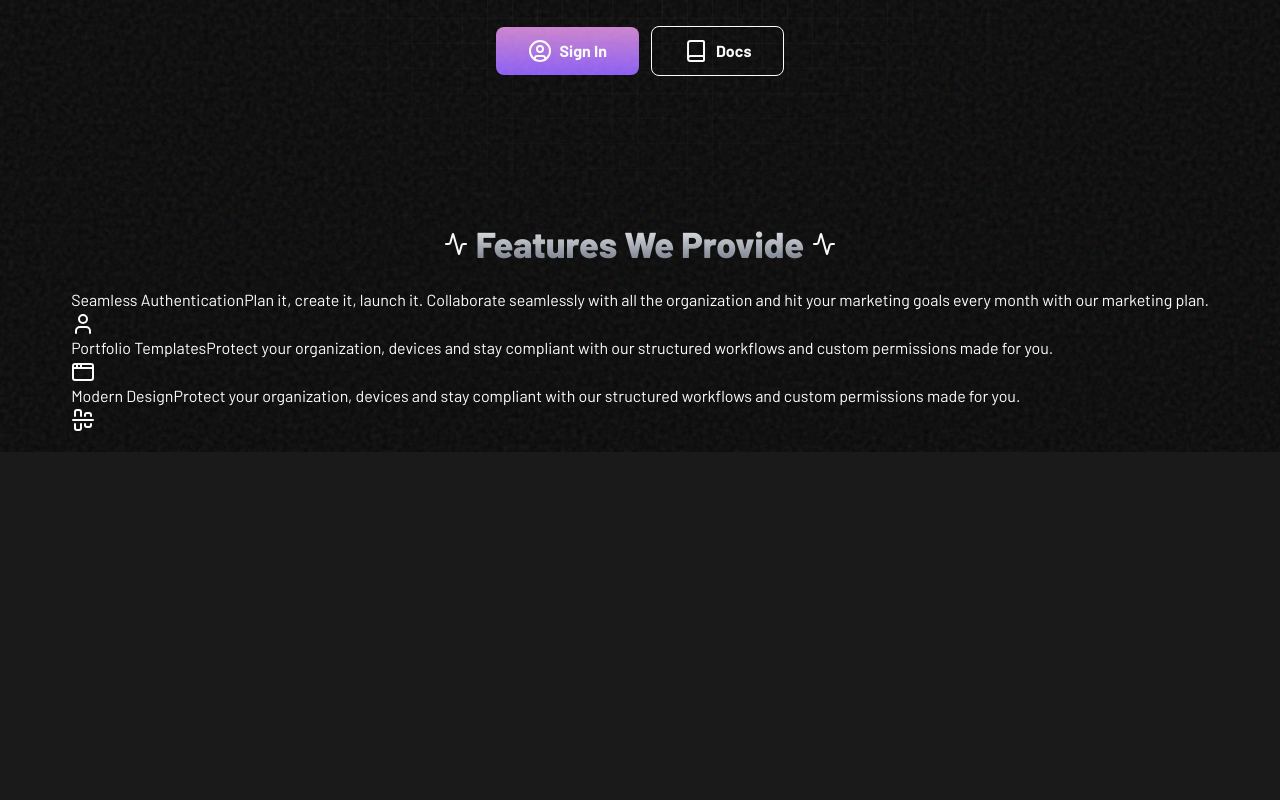
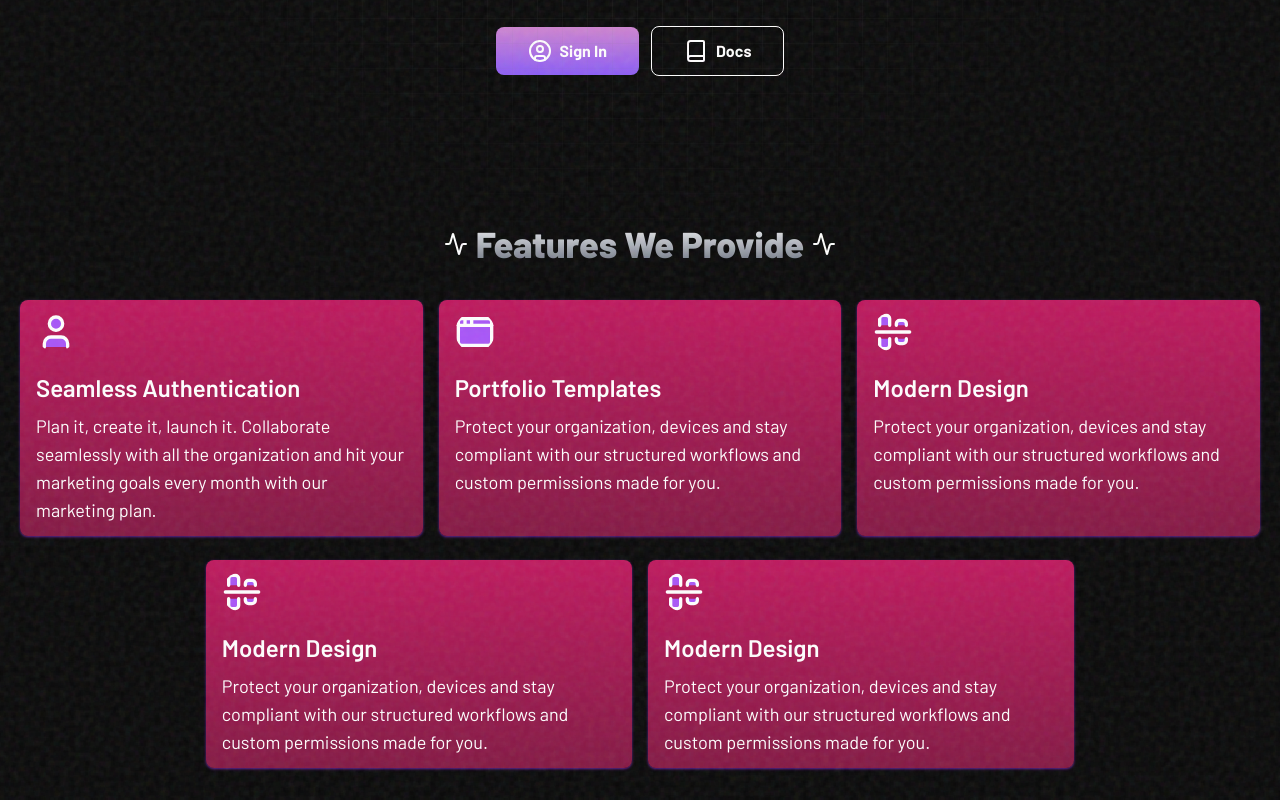
Before and after one commit to ArunavaCoderEm/PortFlick-god, a React (Vite) app: page / in a window 1280 px wide. Shown: the part 494-1294 px from the top of the page. Before the commit the page ends 946 px from the top, so only its background shows below. Built offline with nearby package versions, Linux system fonts and the light colour scheme; no server answers; a web font is replaced by a local one.

Commit message:
Features section done, only text changes remains

```diff
--- a/src/Sections/features-section.jsx
+++ b/src/Sections/features-section.jsx
@@ -1,38 +1,45 @@
-import { Activity, AlignCenterHorizontalIcon, AppWindow, User } from "lucide-react";
+import {
+  Activity,
+  AlignCenterHorizontalIcon,
+  AppWindow,
+  User,
+} from "lucide-react";
 import React from "react";
 import { motion } from "framer-motion";
 
 const Features = () => {
-
-    const mapfeature =  [
+  const mapfeature = [
     {
       title: "Seamless Authentication",
-            description: "Plan it, create it, launch it. Collaborate seamlessly with all the organization and hit your marketing goals every month with our marketing plan.",
-            icon: <User />
+      description:
+        "Plan it, create it, launch it. Collaborate seamlessly with all the organization and hit your marketing goals every month with our marketing plan.",
+      icon: <User className="w-10 h-10 fill-purple-500 rounded-full text-white" />,
     },
     {
       title: "Portfolio Templates",
-            description: "Protect your organization, devices and stay compliant with our structured workflows and custom permissions made for you.",
-            icon: <AppWindow />
+      description:
+        "Protect your organization, devices and stay compliant with our structured workflows and custom permissions made for you.",
+      icon: <AppWindow className="w-10 h-10 fill-purple-500 rounded-full text-white" />,
     },
     {
       title: "Modern Design",
-            description: "Protect your organization, devices and stay compliant with our structured workflows and custom permissions made for you.",
-            icon: <AlignCenterHorizontalIcon />
+      description:
+        "Protect your organization, devices and stay compliant with our structured workflows and custom permissions made for you.",
+      icon: <AlignCenterHorizontalIcon className="w-10 h-10 fill-purple-500 rounded-full text-white" />,
     },
     {
       title: "Modern Design",
-            description: "Protect your organization, devices and stay compliant with our structured workflows and custom permissions made for you.",
-            icon: <AlignCenterHorizontalIcon />
+      description:
+        "Protect your organization, devices and stay compliant with our structured workflows and custom permissions made for you.",
+      icon: <AlignCenterHorizontalIcon className="w-10 h-10 fill-purple-500 rounded-full text-white" />,
     },
     {
       title: "Modern Design",
-            description: "Protect your organization, devices and stay compliant with our structured workflows and custom permissions made for you.",
-            icon: <AlignCenterHorizontalIcon />
+      description:
+        "Protect your organization, devices and stay compliant with our structured workflows and custom permissions made for you.",
+      icon: <AlignCenterHorizontalIcon className="w-10 h-10 fill-purple-500 rounded-full text-white" />,
     },
-        ]
-
-
+  ];
 
   return (
     <div className="barlow px-2 py-1">
@@ -47,18 +54,43 @@ const Features = () => {
         <Activity size={24} className="text-white" />
       </motion.h1>
 
-        <div className="text-white">
+      <div className="text-white gap-4 grid md:grid-cols-1 grid-cols-1 lg:grid-cols-3 p-3">
         {mapfeature.slice(0, 3).map((item, index) => {
           return (
-                    <div key={index}>
+            <div key={index} className="rounded-lg px-4 py-3 bg-gradient-to-b from-pink-700 shadow shadow-purple-900 to-pink-900">
+              <span className="mb-1 rounded-full">
+                {item.icon}
+              </span>
+              <div>
+                <h1 className="text-white mt-5 font-semibold text-xl md:text-2xl">
                   {item.title}
+                </h1>
+                <p className="text-white font-normal text-md md:text-lg mt-2">
                   {item.description}
-                        {item.icon}
+                </p>
               </div>
-                )
+            </div>
+          );
         })}
       </div>
 
+      <div className="text-white gap-4 flex md:flex-row flex-col justify-center p-3">
+        {mapfeature.slice(3, 5).map((item, index) => {
+          return (
+            <div key={index} className="rounded-lg md:max-w-[50vw] w-full lg:max-w-[33.3vw] px-4 py-3 bg-gradient-to-b from-pink-700 shadow shadow-purple-900 to-pink-900">
+              <span className="mb-1 rounded-full">{item.icon}</span>
+              <div>
+                <h1 className="text-white mt-5 font-semibold text-xl md:text-2xl">
+                  {item.title}
+                </h1>
+                <p className="text-white font-normal text-md md:text-lg mt-2">
+                  {item.description}
+                </p>
+              </div>
+            </div>
+          );
+        })}
+      </div>
     </div>
   );
 };
```
Lines whose indentation alone changed are shown as unchanged.
